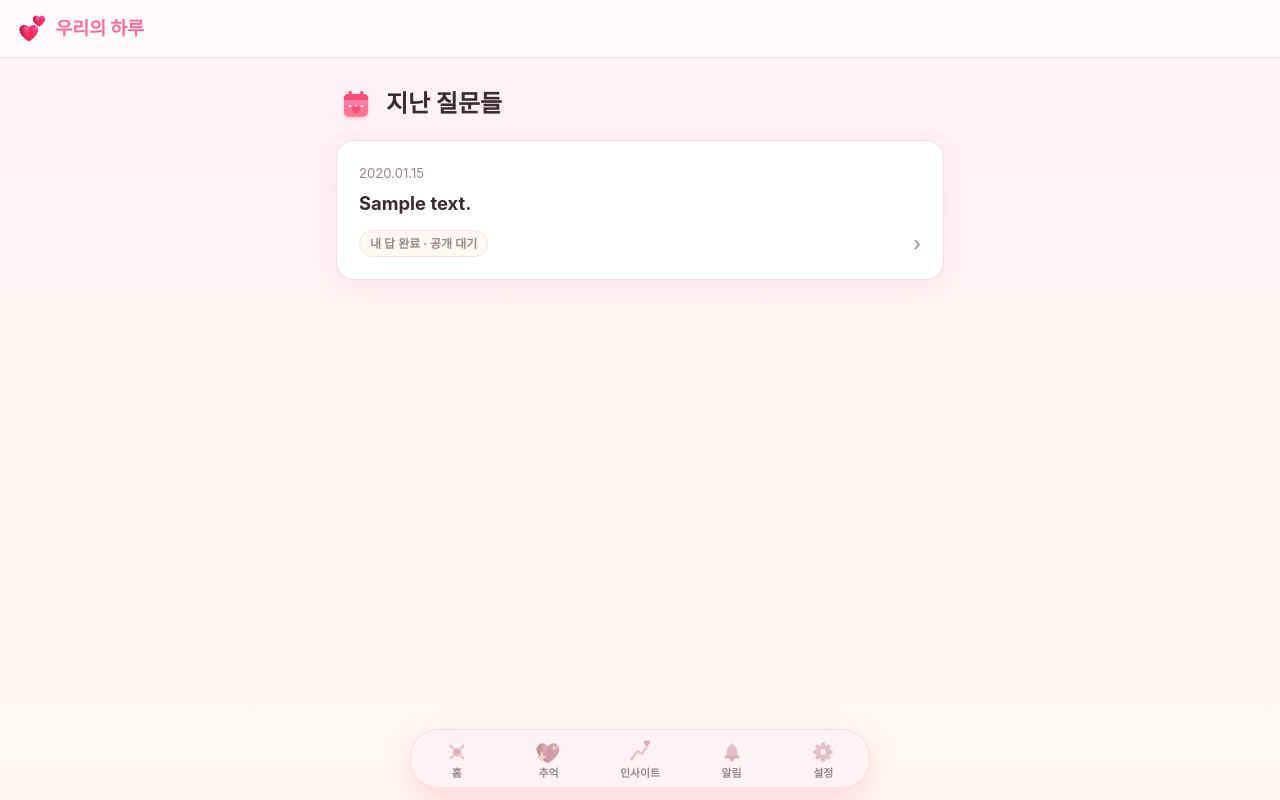
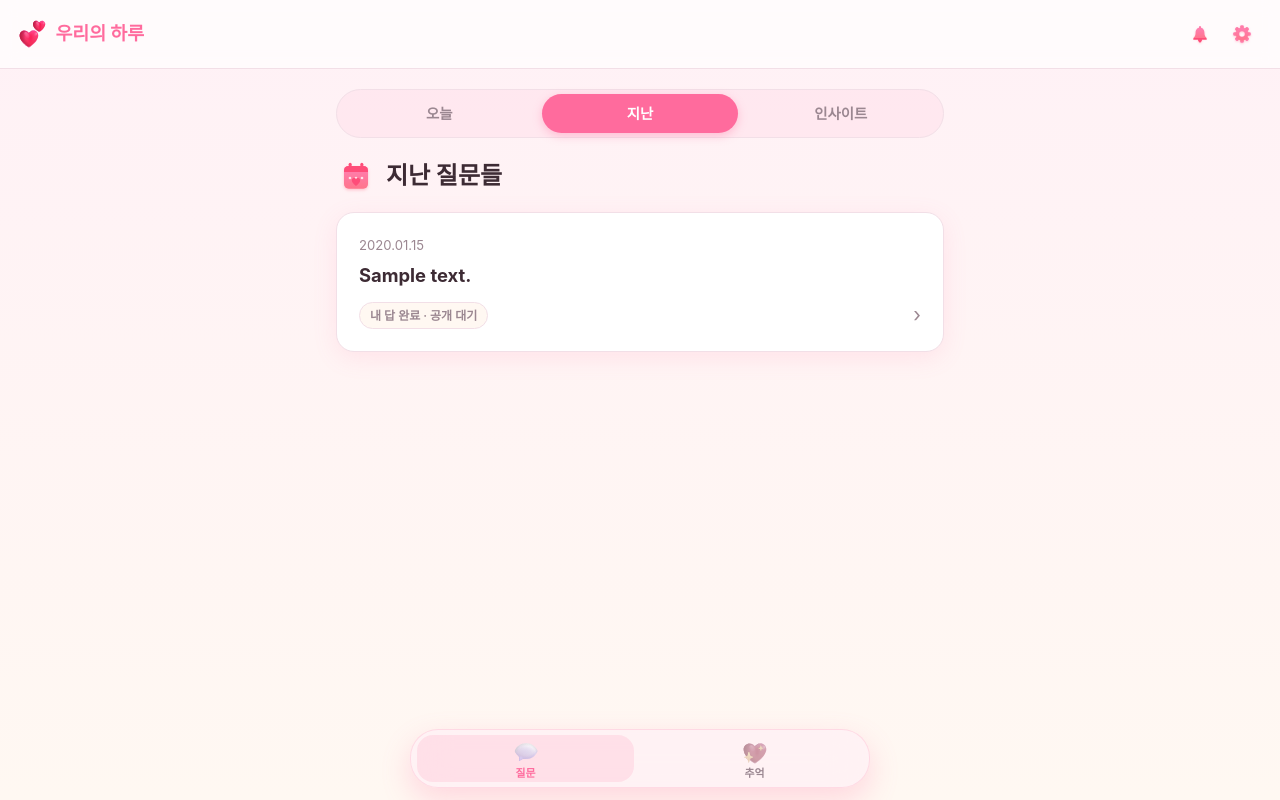
Before and after one commit to yunhyuk-choi/couple-daily, a Flask app: page /history in a window 1280 px wide. Run offline with Flask 3, Linux system fonts and the light colour scheme; the visitor is signed in with stand-in values (Sample User, id 1); tables that the repository leaves empty hold one stand-in row (values such as "Sample post"); some libraries are stand-ins or nearby versions.

Commit message:
feat(nav): 2단계 내비게이션(부모 카테고리 + 헤더 액션 + 서브탭)로 재구성
플랫 5탭 → 확장 가능한 2레벨 위계:
- 홈 탭 제거(기본 진입은 오늘의 질문 `/`).
- 알림·설정을 헤더 우상단 아이콘 버튼으로 이동(bell→/notifications, 미읽음
  dot는 notif_unread 재사용 / gear→/settings). 하단 내비에서 제거.
- 하단 플로팅 핑크글래스 알약 = 부모 카테고리만. 현재 2개: 질문(활성: `/`·
  /history·/insight), 추억(활성: /memories). data 기반이라 3번째 부모 추가는
  nav 리스트 한 줄.
- 헤더 아래 서브탭 바(세그먼티드 컨트롤): 활성 부모의 자식들. 질문→오늘/지난/
  인사이트(기본 오늘). 자식이 하나뿐인 추억(앨범)은 서브탭 바를 렌더하지 않음
  (검색 추가 시 자식 한 줄로 앨범/검색 서브바 자동 생성). /notifications·
  /settings는 서브바 없음·부모 비활성(중립).
- 서브탭은 콘텐츠 상단에 in-flow(스크롤 함께), 핑크 테마 세그먼티드; 헤더/
  콘텐츠와 겹치지 않음. 레이아웃 flexbox·safe-area 유지.

헤드리스 Edge(390/360px)로 검증: /=오늘의 질문·pill[질문][추억] 질문활성·
서브탭 오늘/지난/인사이트 오늘활성·헤더 알림(dot)+설정, 지난→/history(지난·질문),
인사이트→/insight, 추억→/memories(서브바 없음·추억활성), 알림/설정 페이지 부모
비활성·서브바 없음, 헤더 버튼 내비 동작, 가로 오버플로 0·짧은 페이지 유령 스크롤
없음, 전 페이지 200.

Co-Authored-By: Claude Opus 4.8 (1M context) <noreply@anthropic.com>

```diff
--- a/static/style.css
+++ b/static/style.css
@@ -75,33 +75,63 @@ body {
   color: var(--pink);
   text-decoration: none;
 }
-.nav { display: flex; gap: 6px; }
-.nav a {
-  padding: 6px 8px;
-  border-radius: 12px;
-  line-height: 1;
+/* header actions (top-right): 알림 + 설정 icon buttons */
+.header-actions { display: flex; align-items: center; gap: 2px; }
+.header-btn {
+  position: relative;
+  display: inline-flex;
+  align-items: center;
+  justify-content: center;
+  width: 40px;
+  height: 40px;
+  border-radius: 50%;
+  color: var(--pink);
+  text-decoration: none;
   transition: background 0.15s;
 }
-.nav a:hover { background: var(--pink-soft); }
-
-/* topbar notification bell */
-.bell-link { position: relative; display: inline-flex; color: var(--pink); }
-.bell-icon {
-  width: 1.5em;
-  height: 1.5em;
-  vertical-align: -0.35em;
-  display: inline-block;
-}
-.bell-dot {
+.header-btn:hover { background: var(--pink-soft); }
+.header-icon { width: 24px; height: 24px; display: block; }
+.header-dot {
   position: absolute;
-  top: 3px;
-  right: 4px;
+  top: 6px;
+  right: 7px;
   width: 9px;
   height: 9px;
   border-radius: 50%;
   background: var(--pink);
   border: 2px solid var(--card);
   box-shadow: 0 0 0 1px rgba(255, 107, 157, 0.35);
+}
+
+/* secondary sub-tab bar (segmented control) — the active parent's children.
+   Sits at the top of the content, scrolls away with it, pink-theme pill. */
+.subtabs {
+  display: flex;
+  gap: 4px;
+  margin: 0 0 18px;
+  padding: 4px;
+  background: rgba(255, 214, 229, 0.4);
+  border: 1px solid var(--line);
+  border-radius: 999px;
+}
+.subtab {
+  flex: 1;
+  min-width: 0;
+  text-align: center;
+  padding: 8px 6px;
+  border-radius: 999px;
+  text-decoration: none;
+  color: var(--muted);
+  font-weight: 700;
+  font-size: 0.9rem;
+  white-space: nowrap;
+  transition: background 0.15s, color 0.15s;
+}
+.subtab:hover { color: var(--pink); }
+.subtab.active {
+  background: var(--pink);
+  color: #fff;
+  box-shadow: 0 3px 10px rgba(255, 107, 157, 0.35);
 }
 
 /* <main> fills the space left by the natural-height header, so short pages
--- a/templates/base.html
+++ b/templates/base.html
@@ -15,14 +15,66 @@
     <link rel="stylesheet" href="{{ url_for('static', filename='style.css') }}" />
   </head>
   <body>
+    {#
+      Two-level navigation, data-driven so a new PARENT (e.g. a future 데이트
+      assistant) is a one-line addition to `nav`, and a new CHILD (e.g. 추억 →
+      검색) is a one-line addition to that parent's `children`.
+        * Bottom floating pill = parents only.
+        * Sub-tab bar under the header = the ACTIVE parent's children, but only
+          rendered when the parent has MORE THAN ONE child.
+        * 알림 / 설정 live in the header (top-right), outside this structure.
+    #}
+    {% set nav = [
+      {'label': '질문', 'icon': 'speech_balloon.svg', 'default': 'index',
+       'children': [
+         {'label': '오늘',    'endpoint': 'index'},
+         {'label': '지난',    'endpoint': 'history'},
+         {'label': '인사이트', 'endpoint': 'insight'},
+       ]},
+      {'label': '추억', 'icon': 'sparkling_heart.svg', 'default': 'memories',
+       'children': [
+         {'label': '앨범', 'endpoint': 'memories'},
+       ]},
+    ] %}
+    {% set ep = request.endpoint %}
+    {% set ns = namespace(active_parent=none) %}
+    {% for parent in nav %}
+      {% if ep in (parent.children | map(attribute='endpoint') | list) %}
+        {% set ns.active_parent = parent %}
+      {% endif %}
+    {% endfor %}
+    {% set show_subtabs = ns.active_parent is not none and ns.active_parent.children | length > 1 %}
+
     <header class="topbar slim">
       <a class="brand" href="{{ url_for('index') }}">
         <img class="emoji brand-emoji" src="{{ url_for('static', filename='emoji/two_hearts.svg') }}" alt="" />
         <span>{{ app_name }}</span>
       </a>
+      {% if me and me.is_active_couple %}
+      <div class="header-actions">
+        <a class="header-btn{% if notif_unread %} has-unread{% endif %}"
+           href="{{ url_for('notifications') }}" aria-label="알림"
+           title="알림">
+          <img class="header-icon" src="{{ url_for('static', filename='emoji/bell.svg') }}" alt="" />
+          {% if notif_unread %}<span class="header-dot" aria-hidden="true"></span>{% endif %}
+        </a>
+        <a class="header-btn" href="{{ url_for('settings') }}" aria-label="설정" title="설정">
+          <img class="header-icon" src="{{ url_for('static', filename='emoji/gear.svg') }}" alt="" />
+        </a>
+      </div>
+      {% endif %}
     </header>
 
     <main class="wrap{% if me and me.is_active_couple %} has-tabbar{% endif %}">
+      {% if show_subtabs %}
+      <nav class="subtabs" aria-label="{{ ns.active_parent.label }} 하위 메뉴">
+        {% for c in ns.active_parent.children %}
+        <a class="subtab{% if c.endpoint == ep %} active{% endif %}"
+           href="{{ url_for(c.endpoint) }}">{{ c.label }}</a>
+        {% endfor %}
+      </nav>
+      {% endif %}
+
       {% with messages = get_flashed_messages(with_categories=true) %}
         {% for category, message in messages %}
           <div class="flash flash-{{ category }}">{{ message }}</div>
@@ -32,31 +84,14 @@
     </main>
 
     {% if me and me.is_active_couple %}
-    {% set ep = request.endpoint %}
     <nav class="tabbar" aria-label="주요 메뉴">
-      <a class="tab{% if ep == 'index' %} active{% endif %}" href="{{ url_for('index') }}">
-        <img class="tab-icon" src="{{ url_for('static', filename='emoji/sun.svg') }}" alt="" />
-        <span class="tab-label">홈</span>
+      {% for parent in nav %}
+      <a class="tab{% if parent == ns.active_parent %} active{% endif %}"
+         href="{{ url_for(parent.default) }}">
+        <img class="tab-icon" src="{{ url_for('static', filename='emoji/' + parent.icon) }}" alt="" />
+        <span class="tab-label">{{ parent.label }}</span>
       </a>
-      <a class="tab{% if ep == 'memories' %} active{% endif %}" href="{{ url_for('memories') }}">
-        <img class="tab-icon" src="{{ url_for('static', filename='emoji/sparkling_heart.svg') }}" alt="" />
-        <span class="tab-label">추억</span>
-      </a>
-      <a class="tab{% if ep == 'insight' %} active{% endif %}" href="{{ url_for('insight') }}">
-        <img class="tab-icon" src="{{ url_for('static', filename='emoji/chart_increasing.svg') }}" alt="" />
-        <span class="tab-label">인사이트</span>
-      </a>
-      <a class="tab{% if ep == 'notifications' %} active{% endif %}" href="{{ url_for('notifications') }}">
-        <span class="tab-icon-wrap">
-          <img class="tab-icon" src="{{ url_for('static', filename='emoji/bell.svg') }}" alt="" />
-          {% if notif_unread %}<span class="tab-dot" aria-hidden="true"></span>{% endif %}
-        </span>
-        <span class="tab-label">알림</span>
-      </a>
-      <a class="tab{% if ep == 'settings' %} active{% endif %}" href="{{ url_for('settings') }}">
-        <img class="tab-icon" src="{{ url_for('static', filename='emoji/gear.svg') }}" alt="" />
-        <span class="tab-label">설정</span>
-      </a>
+      {% endfor %}
     </nav>
     {% endif %}
 
```
